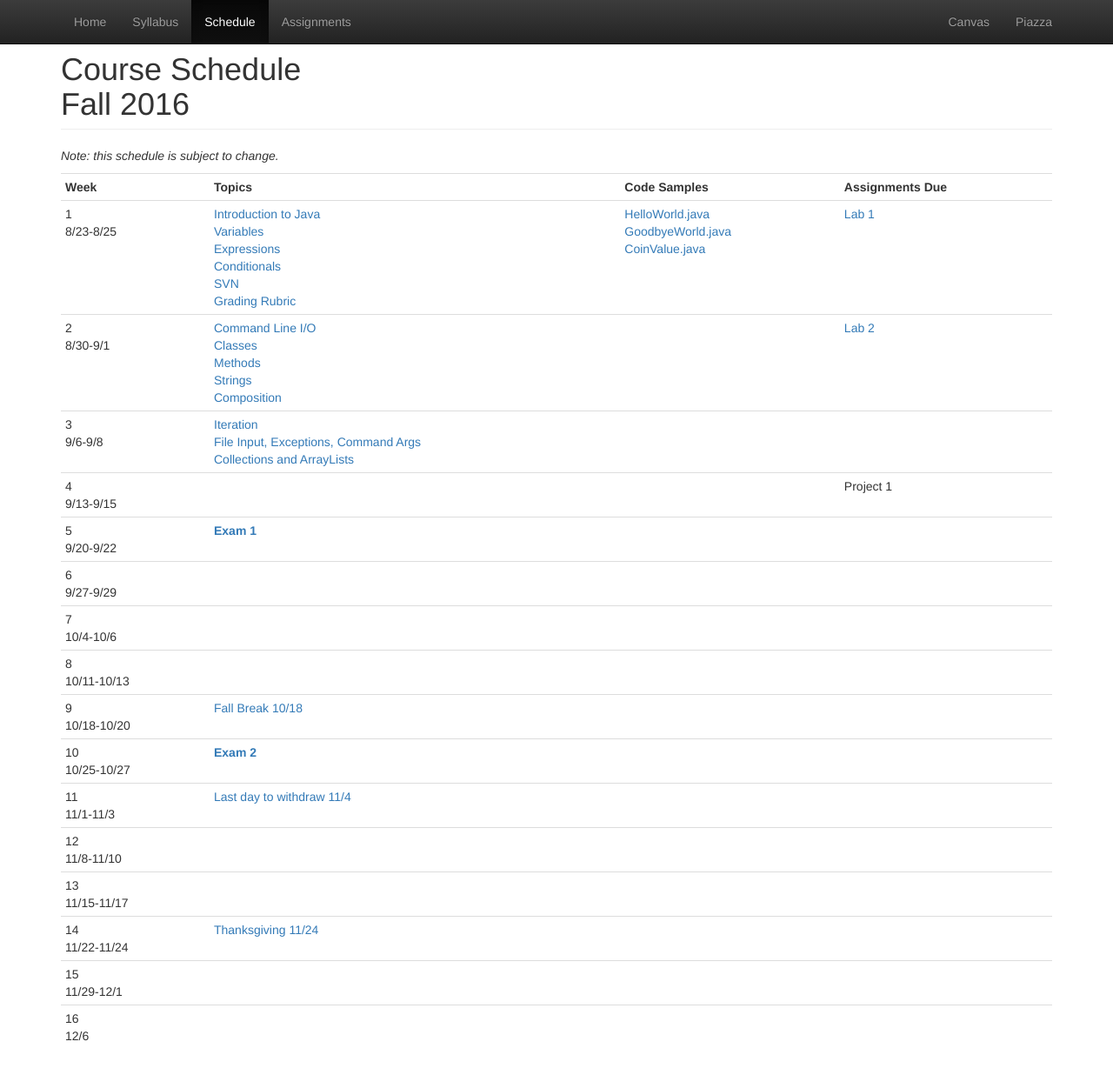
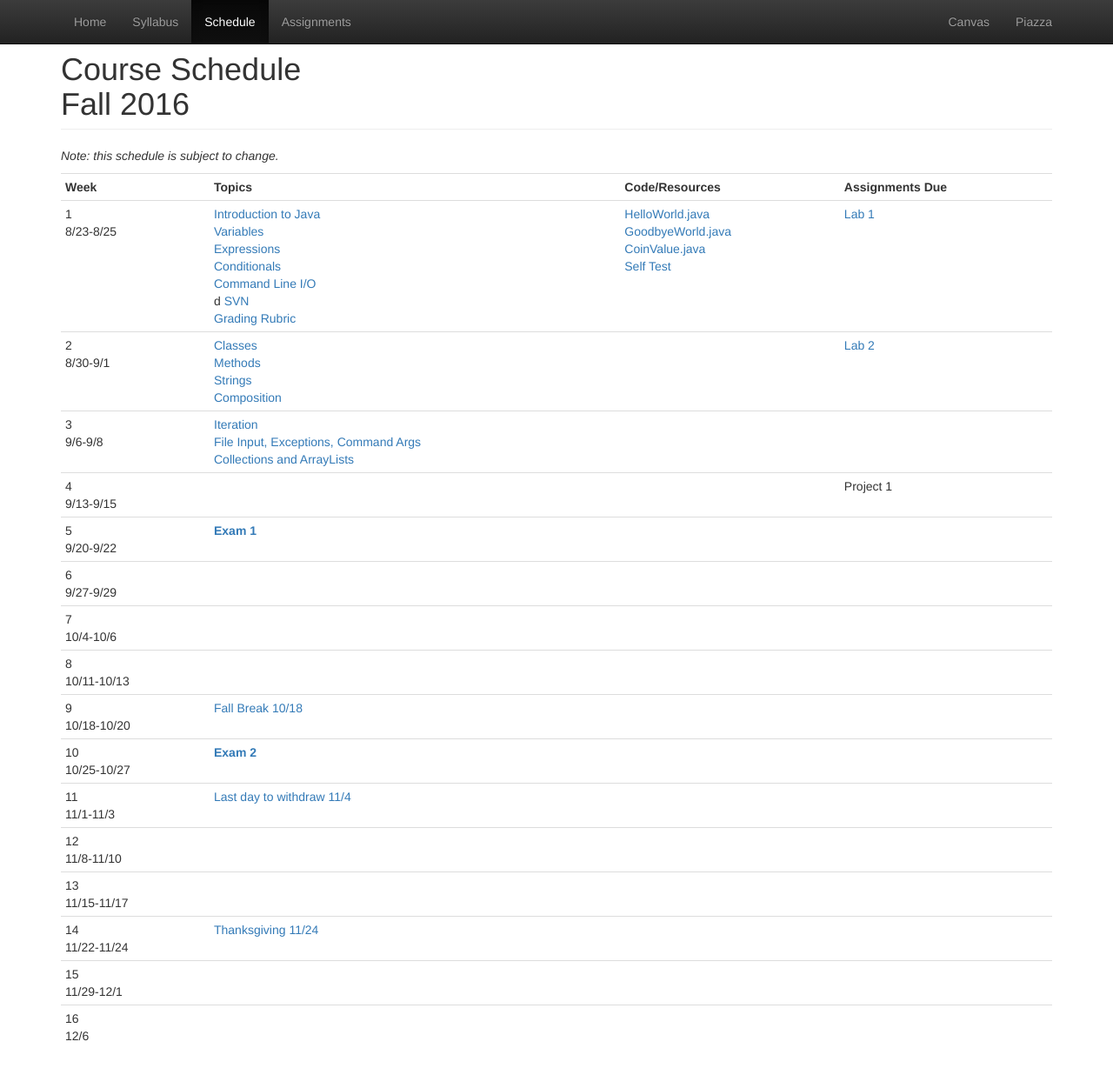
Before and after one commit to CS112-F16/cs112-f16.github.io, a Jekyll site: the page built from schedule.html, in a window 1280 px wide and 1246 px high. Shown: the top 1236 px of the window at 87% size. Built offline with Jekyll 4.4.1, drawn with Linux system fonts in a browser that asks for light colours.

Commit message:
add self test

```diff
--- a/schedule.html
+++ b/schedule.html
@@ -13,7 +13,7 @@ title: Schedule
     <tr>
       <td width="15%"><strong>Week</strong></td>
       <td><strong>Topics</strong></td>
-      <td><strong>Code Samples</strong></td>
+      <td><strong>Code/Resources</strong></td>
       <td><strong>Assignments Due</strong></td>
     </tr>
     <tr>
@@ -23,20 +23,21 @@ title: Schedule
         <a href="https://github.com/CS112-F16/notes/blob/master/variables.md">Variables</a><br/>
         <a href="https://github.com/CS112-F16/notes/blob/master/expressions.md">Expressions</a><br/>
         <a href="https://github.com/CS112-F16/notes/blob/master/conditionals.md">Conditionals</a><br/>
-        <a href="https://github.com/CS112-F16/notes/blob/master/svn_guide.md">SVN</a><br/>
+        <a href="https://github.com/CS112-F16/notes/blob/master/cmdio.md">Command Line I/O</a><br/>
+d        <a href="https://github.com/CS112-F16/notes/blob/master/svn_guide.md">SVN</a><br/>
         <a href="https://github.com/CS112-F16/notes/blob/master/grading_rubric.md">Grading Rubric</a><br/>
       </td>
       <td>
         <a href="https://github.com/CS112-F16/code/blob/master/ClassExamplesWeek1/HelloWorld.java">HelloWorld.java</a><br/>
         <a href="https://github.com/CS112-F16/code/blob/master/ClassExamplesWeek1/GoodbyeWorld.java">GoodbyeWorld.java</a><br/>
         <a href="https://github.com/CS112-F16/code/blob/master/ClassExamplesWeek1/CoinValue.java">CoinValue.java</a><br/>
+        <a href="https://github.com/CS112-F16/code/blob/master/ClassExamplesWeek1/self-test.md">Self Test</a><br/>
       </td>
       <td><a href="https://github.com/CS112-F16/labs/blob/master/lab1.md">Lab 1</a></td>
     </tr>
     <tr>
       <td>2<br/>8/30-9/1</td>
       <td>
-        <a href="https://github.com/CS112-F16/notes/blob/master/cmdio.md">Command Line I/O</a><br/>
         <a href="https://github.com/CS112-F16/notes/blob/master/classes.md">Classes</a><br/>
         <a href="https://github.com/CS112-F16/notes/blob/master/methods.md">Methods</a><br/>
         <a href="https://github.com/CS112-F16/notes/blob/master/strings.md">Strings</a><br/>
```
